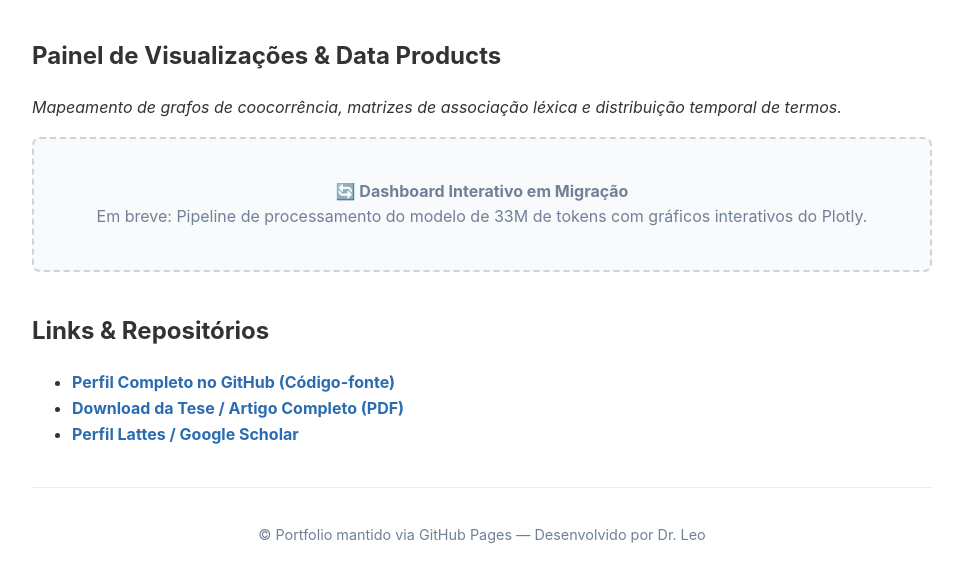
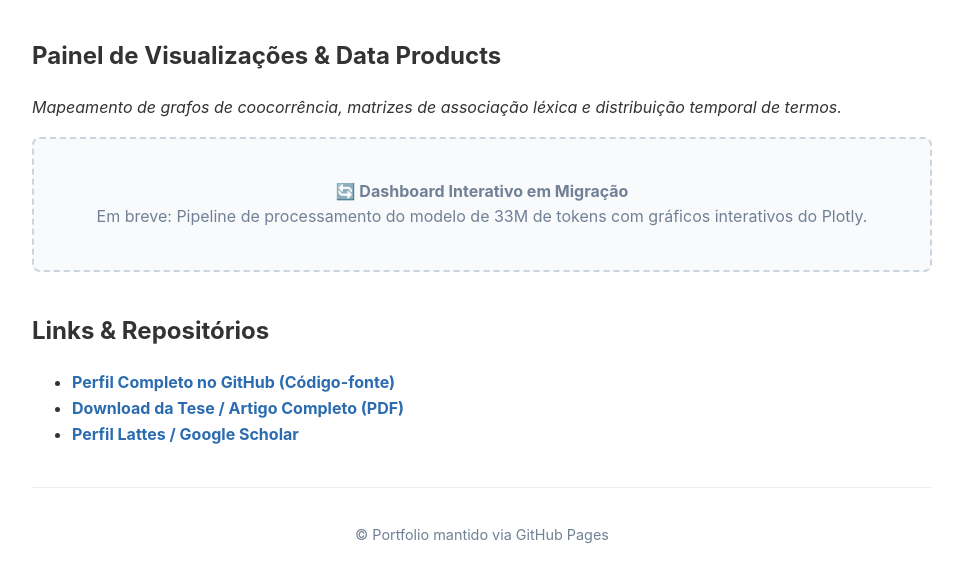
Before and after one commit to Leo4US/leo4us.github.io, a plain HTML site: page index.html in a window 1280 px wide. Shown: the part 564-1144 px from the top of the page, without its empty margins (158-1121 px from the left). Drawn offline with Linux system fonts and the light colour scheme.

Commit message:
Update index.html
.

```diff
--- a/index.html
+++ b/index.html
@@ -79,7 +79,7 @@
     </div>
 
     <footer>
-        <p>© Portfolio mantido via GitHub Pages — Desenvolvido por Dr. Leo</p>
+        <p>© Portfolio mantido via GitHub Pages</p>
     </footer>
 
 </body>
```
